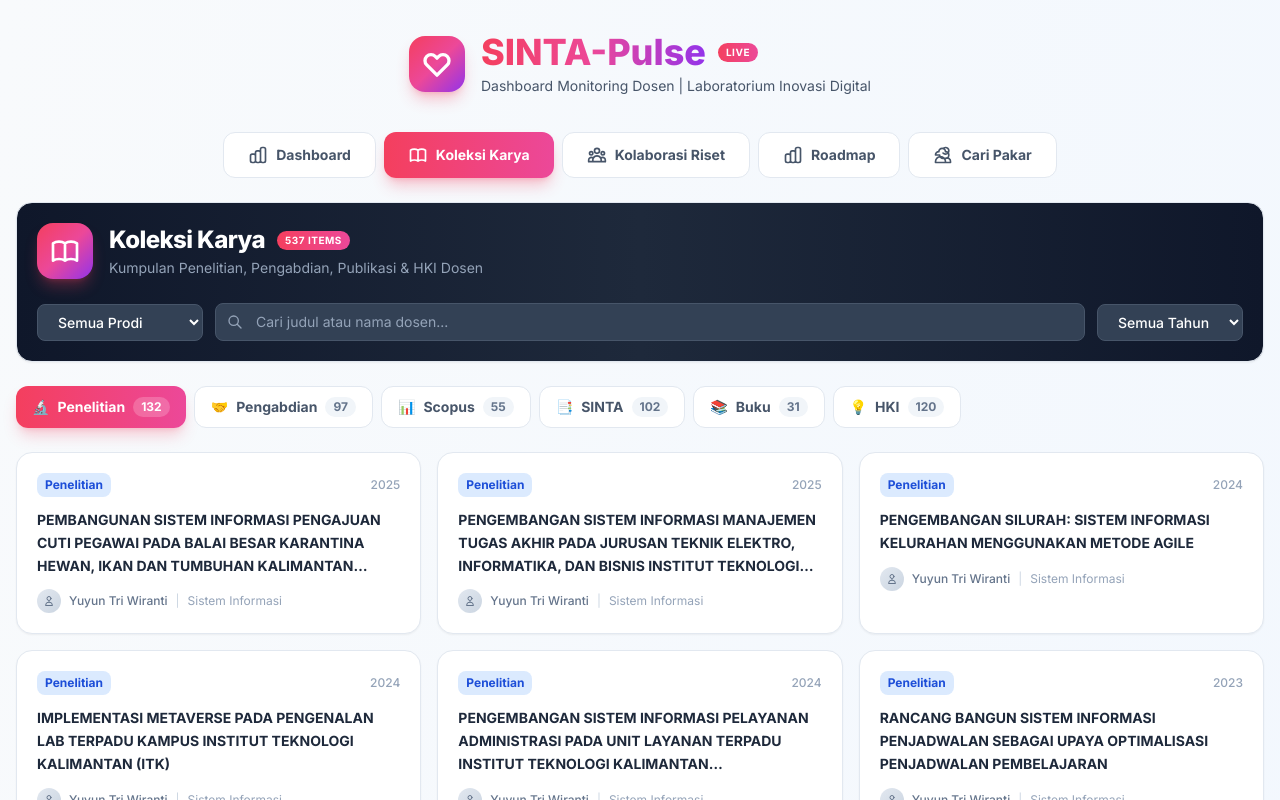
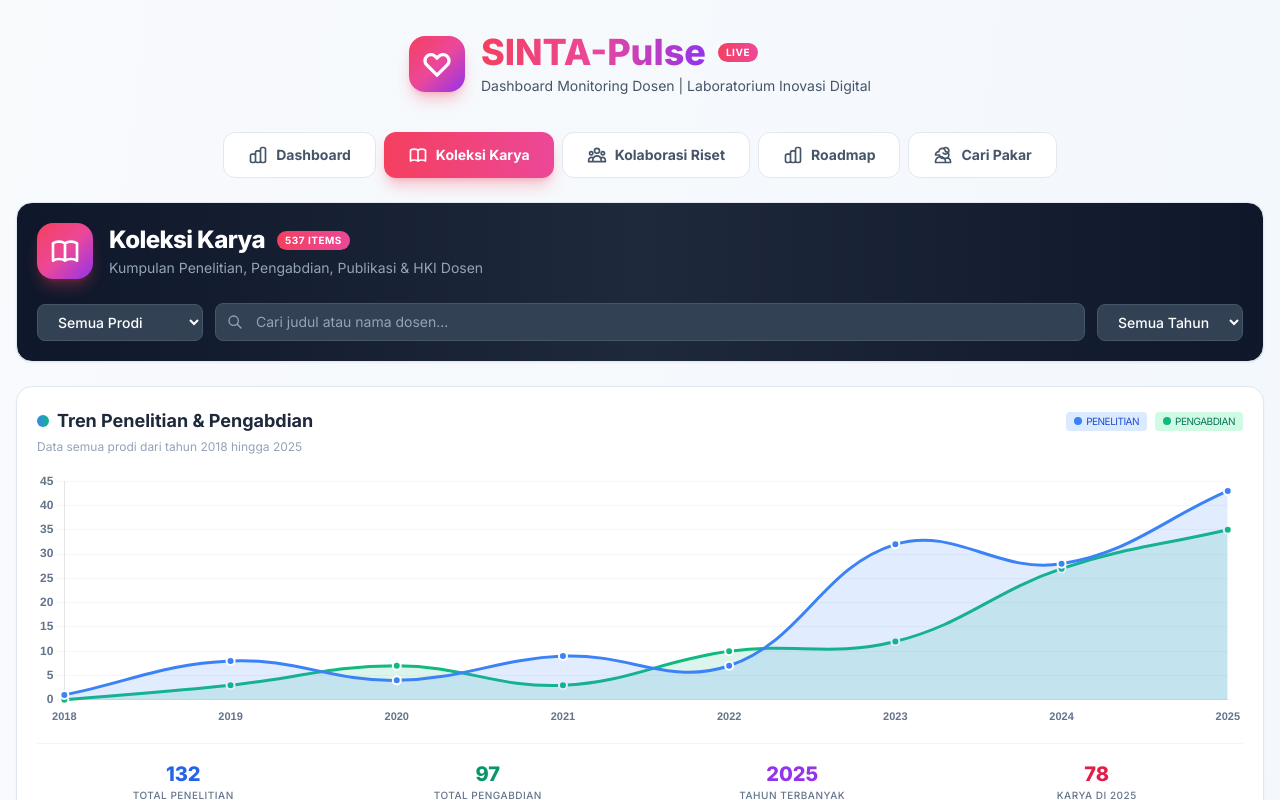
Before and after one commit to aidilsaputrakirsan/presentasi-laboratorium-inovasi-digital, a Vue app: page / in a window 1280 px wide. Both pictures are taken after a click on the button "Koleksi Karya". Shown: the top 800 px of the page. Built offline with nearby package versions, Linux system fonts and the light colour scheme.

Commit message:
Update ResearchGallery.vue

```diff
--- a/src/components/ResearchGallery.vue
+++ b/src/components/ResearchGallery.vue
@@ -51,6 +51,53 @@
           <option value="all">Semua Tahun</option>
           <option v-for="year in availableYears" :key="year" :value="year">{{ year }}</option>
         </select>
+      </div>
+    </div>
+
+    <!-- Trend Chart: Penelitian & Pengabdian per Tahun -->
+    <div class="card hover:shadow-lg transition-shadow">
+      <div class="mb-4">
+        <div class="flex items-center justify-between">
+          <div class="flex items-center gap-2">
+            <span class="w-3 h-3 bg-gradient-to-r from-blue-500 to-emerald-500 rounded-full"></span>
+            <h3 class="text-lg font-bold text-slate-800">Tren Penelitian & Pengabdian</h3>
+          </div>
+          <div class="flex gap-2 text-[10px] uppercase tracking-tighter">
+            <span class="px-2 py-0.5 bg-blue-100 text-blue-700 rounded flex items-center gap-1">
+              <span class="w-2 h-2 bg-blue-500 rounded-full"></span>
+              Penelitian
+            </span>
+            <span class="px-2 py-0.5 bg-emerald-100 text-emerald-700 rounded flex items-center gap-1">
+              <span class="w-2 h-2 bg-emerald-500 rounded-full"></span>
+              Pengabdian
+            </span>
+          </div>
+        </div>
+        <p class="text-xs text-slate-400 mt-1">
+          Data {{ selectedProdi === 'all' ? 'semua prodi' : selectedProdi }} dari tahun {{ chartYears[0] || '-' }} hingga {{ chartYears[chartYears.length - 1] || '-' }}
+        </p>
+      </div>
+      <div class="h-64">
+        <Line :data="trendChartData" :options="trendChartOptions" />
+      </div>
+      <!-- Summary Stats -->
+      <div class="grid grid-cols-2 md:grid-cols-4 gap-3 mt-4 pt-4 border-t border-slate-100">
+        <div class="text-center">
+          <div class="text-xl font-black text-blue-600">{{ totalResearchFiltered }}</div>
+          <div class="text-[10px] uppercase tracking-wider text-slate-500 font-medium">Total Penelitian</div>
+        </div>
+        <div class="text-center">
+          <div class="text-xl font-black text-emerald-600">{{ totalServicesFiltered }}</div>
+          <div class="text-[10px] uppercase tracking-wider text-slate-500 font-medium">Total Pengabdian</div>
+        </div>
+        <div class="text-center">
+          <div class="text-xl font-black text-purple-600">{{ peakYear.year || '-' }}</div>
+          <div class="text-[10px] uppercase tracking-wider text-slate-500 font-medium">Tahun Terbanyak</div>
+        </div>
+        <div class="text-center">
+          <div class="text-xl font-black text-rose-600">{{ peakYear.total || 0 }}</div>
+          <div class="text-[10px] uppercase tracking-wider text-slate-500 font-medium">Karya di {{ peakYear.year || '-' }}</div>
+        </div>
       </div>
     </div>
 
@@ -125,10 +172,36 @@
 </template>
 
 <script>
+import { Line } from 'vue-chartjs';
+import {
+  Chart as ChartJS,
+  CategoryScale,
+  LinearScale,
+  PointElement,
+  LineElement,
+  Title,
+  Tooltip,
+  Legend,
+  Filler
+} from 'chart.js';
 import sintaData from '../data/sinta_data.json';
+
+ChartJS.register(
+  CategoryScale,
+  LinearScale,
+  PointElement,
+  LineElement,
+  Title,
+  Tooltip,
+  Legend,
+  Filler
+);
 
 export default {
   name: 'ResearchGallery',
+  components: {
+    Line
+  },
   data() {
     return {
       activeTab: 'research',
@@ -142,12 +215,178 @@ export default {
         { key: 'sinta', label: 'SINTA', icon: '📑' },
         { key: 'books', label: 'Buku', icon: '📚' },
         { key: 'ipr', label: 'HKI', icon: '💡' }
-      ]
+      ],
+      trendChartOptions: {
+        responsive: true,
+        maintainAspectRatio: false,
+        interaction: {
+          mode: 'index',
+          intersect: false,
+        },
+        plugins: {
+          legend: {
+            display: false
+          },
+          tooltip: {
+            backgroundColor: 'rgba(15, 23, 42, 0.9)',
+            titleColor: '#fff',
+            bodyColor: '#cbd5e1',
+            borderColor: 'rgba(148, 163, 184, 0.2)',
+            borderWidth: 1,
+            padding: 12,
+            cornerRadius: 8,
+            displayColors: true,
+            callbacks: {
+              title: (items) => `Tahun ${items[0].label}`,
+              label: (item) => ` ${item.dataset.label}: ${item.raw} karya`
+            }
+          }
+        },
+        scales: {
+          x: {
+            grid: {
+              display: false
+            },
+            ticks: {
+              color: '#64748b',
+              font: {
+                weight: 'bold',
+                size: 11
+              }
+            }
+          },
+          y: {
+            beginAtZero: true,
+            grid: {
+              color: 'rgba(148, 163, 184, 0.1)'
+            },
+            ticks: {
+              color: '#64748b',
+              font: {
+                weight: 'bold'
+              },
+              stepSize: 5
+            }
+          }
+        },
+        elements: {
+          line: {
+            tension: 0.4
+          },
+          point: {
+            radius: 4,
+            hoverRadius: 6
+          }
+        }
+      }
     };
   },
   computed: {
     lecturers() {
       return sintaData?.lecturers || [];
+    },
+
+    // Filtered lecturers based on prodi selection
+    filteredLecturers() {
+      if (this.selectedProdi === 'all') {
+        return this.lecturers;
+      }
+      return this.lecturers.filter(lec => lec.prodi === this.selectedProdi);
+    },
+
+    // Get all years for the chart (sorted ascending)
+    chartYears() {
+      const years = new Set();
+      this.filteredLecturers.forEach(lec => {
+        (lec.research || []).forEach(r => {
+          if (r.year) years.add(String(r.year));
+        });
+        (lec.services || []).forEach(s => {
+          if (s.year) years.add(String(s.year));
+        });
+      });
+      return [...years].sort((a, b) => Number(a) - Number(b));
+    },
+
+    // Research data by year (filtered by prodi)
+    researchByYear() {
+      const data = {};
+      this.chartYears.forEach(y => data[y] = 0);
+      this.filteredLecturers.forEach(lec => {
+        (lec.research || []).forEach(r => {
+          const y = String(r.year);
+          if (data[y] !== undefined) data[y]++;
+        });
+      });
+      return data;
+    },
+
+    // Services data by year (filtered by prodi)
+    servicesByYear() {
+      const data = {};
+      this.chartYears.forEach(y => data[y] = 0);
+      this.filteredLecturers.forEach(lec => {
+        (lec.services || []).forEach(s => {
+          const y = String(s.year);
+          if (data[y] !== undefined) data[y]++;
+        });
+      });
+      return data;
+    },
+
+    // Total research filtered
+    totalResearchFiltered() {
+      return Object.values(this.researchByYear).reduce((a, b) => a + b, 0);
+    },
+
+    // Total services filtered
+    totalServicesFiltered() {
+      return Object.values(this.servicesByYear).reduce((a, b) => a + b, 0);
+    },
+
+    // Peak year (most combined research + services)
+    peakYear() {
+      let maxYear = null;
+      let maxTotal = 0;
+      this.chartYears.forEach(y => {
+        const total = (this.researchByYear[y] || 0) + (this.servicesByYear[y] || 0);
+        if (total > maxTotal) {
+          maxTotal = total;
+          maxYear = y;
+        }
+      });
+      return { year: maxYear, total: maxTotal };
+    },
+
+    // Chart data for Line chart
+    trendChartData() {
+      return {
+        labels: this.chartYears,
+        datasets: [
+          {
+            label: 'Penelitian',
+            data: this.chartYears.map(y => this.researchByYear[y] || 0),
+            borderColor: '#3b82f6',
+            backgroundColor: 'rgba(59, 130, 246, 0.15)',
+            fill: true,
+            borderWidth: 3,
+            pointBackgroundColor: '#3b82f6',
+            pointBorderColor: '#fff',
+            pointBorderWidth: 2
+          },
+          {
+            label: 'Pengabdian',
+            data: this.chartYears.map(y => this.servicesByYear[y] || 0),
+            borderColor: '#10b981',
+            backgroundColor: 'rgba(16, 185, 129, 0.15)',
+            fill: true,
+            borderWidth: 3,
+            pointBackgroundColor: '#10b981',
+            pointBorderColor: '#fff',
+            pointBorderWidth: 2
+          }
+        ]
+      };
     },
 
     allItems() {
```
